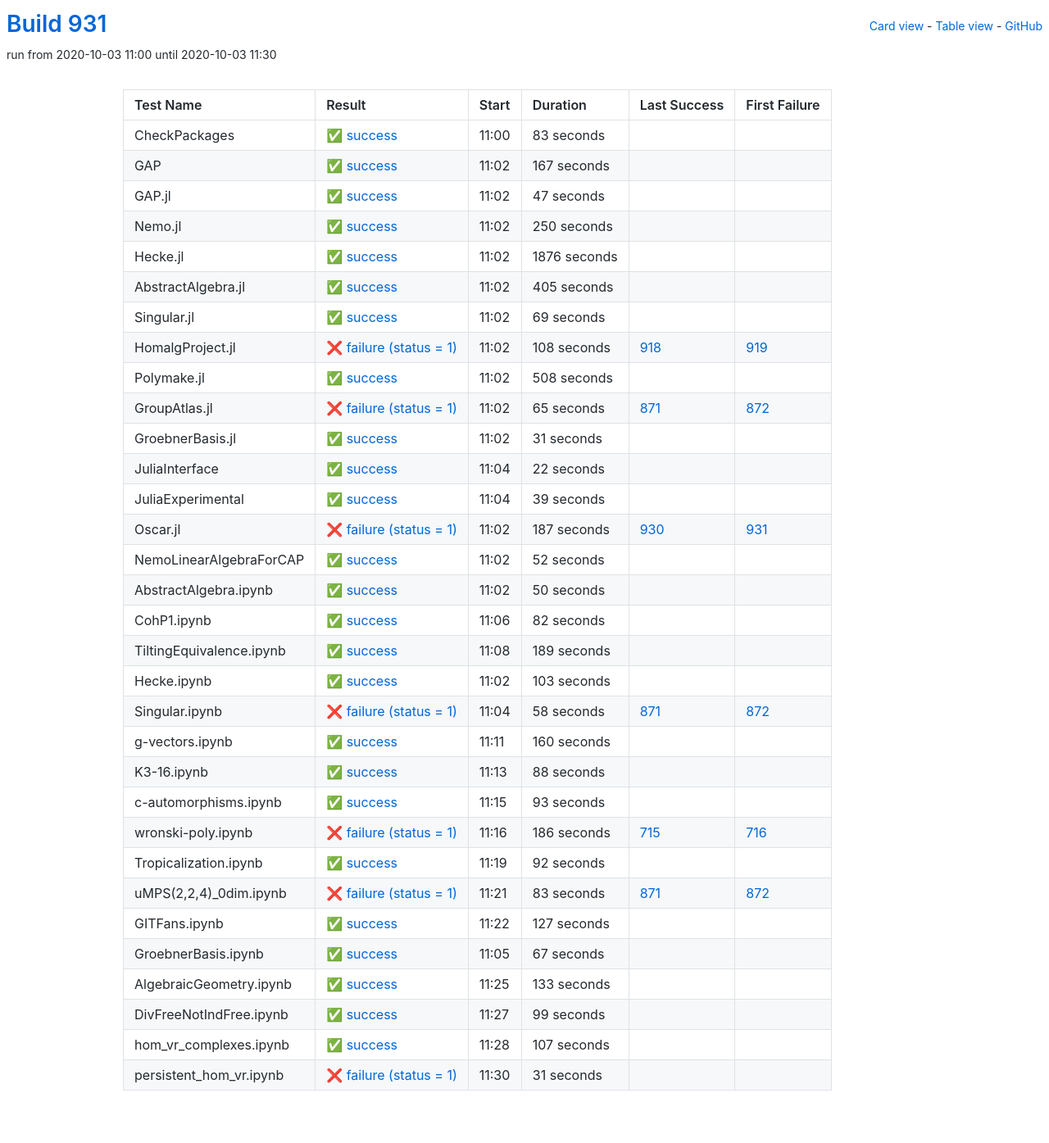
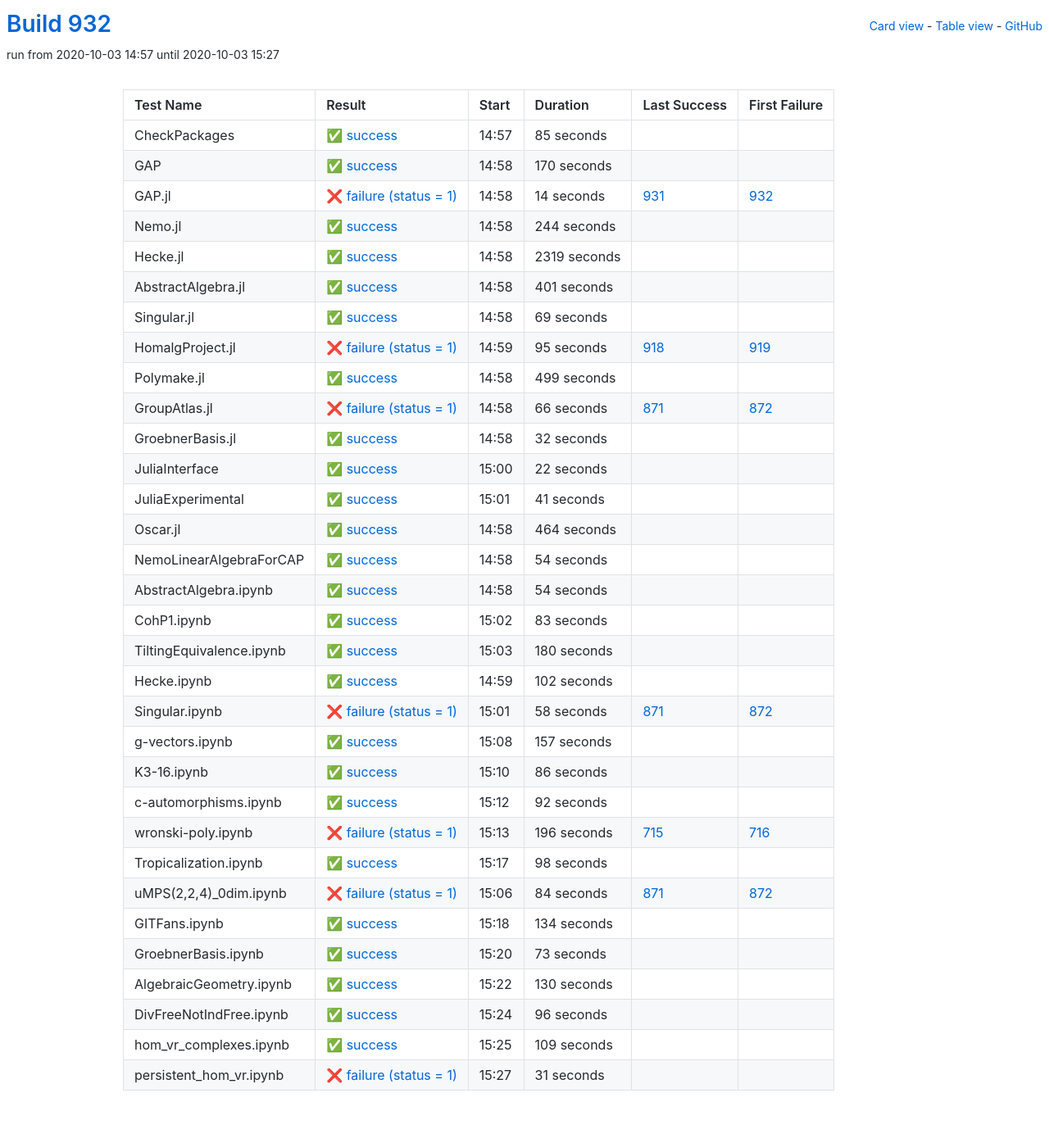
Before and after one commit to oscar-system/oscar-ci-status-stable, a Jekyll site: the page built from table.html, in a window 1280 px wide. Shown: the whole page at 82% size. Built offline with Jekyll 4.4.1, drawn with Linux system fonts in a browser that asks for light colours.

Commit message:
Build #932

```diff
--- a/_data/ci.yml
+++ b/_data/ci.yml
@@ -1,6 +1,6 @@
 ---
-build: 931
-build_url: https://oscarci.mathematik.uni-kl.de/job/oscar-stable/931/
+build: 932
+build_url: https://oscarci.mathematik.uni-kl.de/job/oscar-stable/932/
 job: oscar-stable
 organization: oscar-system
 repo: oscar-ci-status-stable
@@ -8,80 +8,80 @@ repourl: https://github.com/oscar-system/oscar-ci-status-stable
 tests:
 - name: CheckPackages
   id: checkpackages
-  log: https://oscarci.mathematik.uni-kl.de/job/oscar-stable/931/artifact/logs/build-931/CheckPackages.log
-  start: 2020-10-03 11:00
+  log: https://oscarci.mathematik.uni-kl.de/job/oscar-stable/932/artifact/logs/build-932/CheckPackages.log
+  start: 2020-10-03 14:57
   success: true
   exitcode: 0
   status: success
-  duration: 83
+  duration: 85
   last_success: false
   last_success_url:
   first_failure: false
   first_failure_url:
 - name: GAP
   id: gap
-  log: https://oscarci.mathematik.uni-kl.de/job/oscar-stable/931/artifact/logs/build-931/GAP.log
-  start: 2020-10-03 11:02
+  log: https://oscarci.mathematik.uni-kl.de/job/oscar-stable/932/artifact/logs/build-932/GAP.log
+  start: 2020-10-03 14:58
   success: true
   exitcode: 0
   status: success
-  duration: 167
+  duration: 170
   last_success: false
   last_success_url:
   first_failure: false
   first_failure_url:
 - name: GAP.jl
   id: gap-jl
-  log: https://oscarci.mathematik.uni-kl.de/job/oscar-stable/931/artifact/logs/build-931/GAP.jl.log
-  start: 2020-10-03 11:02
+  log: https://oscarci.mathematik.uni-kl.de/job/oscar-stable/932/artifact/logs/build-932/GAP.jl.log
+  start: 2020-10-03 14:58
+  success: false
+  exitcode: 1
+  status: failure
+  duration: 14
+  last_success: 931
+  last_success_url: https://oscarci.mathematik.uni-kl.de/job/oscar-stable/931/
+  first_failure: 932
+  first_failure_url: https://oscarci.mathematik.uni-kl.de/job/oscar-stable/932/
+- name: Nemo.jl
+  id: nemo-jl
+  log: https://oscarci.mathematik.uni-kl.de/job/oscar-stable/932/artifact/logs/build-932/Nemo.jl.log
+  start: 2020-10-03 14:58
   success: true
   exitcode: 0
   status: success
-  duration: 47
-  last_success: false
-  last_success_url:
-  first_failure: false
-  first_failure_url:
-- name: Nemo.jl
-  id: nemo-jl
-  log: https://oscarci.mathematik.uni-kl.de/job/oscar-stable/931/artifact/logs/build-931/Nemo.jl.log
-  start: 2020-10-03 11:02
-  success: true
-  exitcode: 0
-  status: success
-  duration: 250
+  duration: 244
   last_success: false
   last_success_url:
   first_failure: false
   first_failure_url:
 - name: Hecke.jl
   id: hecke-jl
-  log: https://oscarci.mathematik.uni-kl.de/job/oscar-stable/931/artifact/logs/build-931/Hecke.jl.log
-  start: 2020-10-03 11:02
+  log: https://oscarci.mathematik.uni-kl.de/job/oscar-stable/932/artifact/logs/build-932/Hecke.jl.log
+  start: 2020-10-03 14:58
   success: true
   exitcode: 0
   status: success
-  duration: 1876
+  duration: 2319
   last_success: false
   last_success_url:
   first_failure: false
   first_failure_url:
 - name: AbstractAlgebra.jl
   id: abstractalgebra-jl
-  log: https://oscarci.mathematik.uni-kl.de/job/oscar-stable/931/artifact/logs/build-931/AbstractAlgebra.jl.log
-  start: 2020-10-03 11:02
+  log: https://oscarci.mathematik.uni-kl.de/job/oscar-stable/932/artifact/logs/build-932/AbstractAlgebra.jl.log
+  start: 2020-10-03 14:58
   success: true
   exitcode: 0
   status: success
-  duration: 405
+  duration: 401
   last_success: false
   last_success_url:
   first_failure: false
   first_failure_url:
 - name: Singular.jl
   id: singular-jl
-  log: https://oscarci.mathematik.uni-kl.de/job/oscar-stable/931/artifact/logs/build-931/Singular.jl.log
-  start: 2020-10-03 11:02
+  log: https://oscarci.mathematik.uni-kl.de/job/oscar-stable/932/artifact/logs/build-932/Singular.jl.log
+  start: 2020-10-03 14:58
   success: true
   exitcode: 0
   status: success
@@ -92,56 +92,56 @@ tests:
   first_failure_url:
 - name: HomalgProject.jl
   id: homalgproject-jl
-  log: https://oscarci.mathematik.uni-kl.de/job/oscar-stable/931/artifact/logs/build-931/HomalgProject.jl.log
-  start: 2020-10-03 11:02
+  log: https://oscarci.mathematik.uni-kl.de/job/oscar-stable/932/artifact/logs/build-932/HomalgProject.jl.log
+  start: 2020-10-03 14:59
   success: false
   exitcode: 1
   status: failure
-  duration: 108
+  duration: 95
   last_success: 918
   last_success_url: https://oscarci.mathematik.uni-kl.de/job/oscar-stable/918/
   first_failure: 919
   first_failure_url: https://oscarci.mathematik.uni-kl.de/job/oscar-stable/919/
 - name: Polymake.jl
   id: polymake-jl
-  log: https://oscarci.mathematik.uni-kl.de/job/oscar-stable/931/artifact/logs/build-931/Polymake.jl.log
-  start: 2020-10-03 11:02
+  log: https://oscarci.mathematik.uni-kl.de/job/oscar-stable/932/artifact/logs/build-932/Polymake.jl.log
+  start: 2020-10-03 14:58
   success: true
   exitcode: 0
   status: success
-  duration: 508
+  duration: 499
   last_success: false
   last_success_url:
   first_failure: false
   first_failure_url:
 - name: GroupAtlas.jl
   id: groupatlas-jl
-  log: https://oscarci.mathematik.uni-kl.de/job/oscar-stable/931/artifact/logs/build-931/GroupAtlas.jl.log
-  start: 2020-10-03 11:02
+  log: https://oscarci.mathematik.uni-kl.de/job/oscar-stable/932/artifact/logs/build-932/GroupAtlas.jl.log
+  start: 2020-10-03 14:58
   success: false
   exitcode: 1
   status: failure
-  duration: 65
+  duration: 66
   last_success: 871
   last_success_url: https://oscarci.mathematik.uni-kl.de/job/oscar-stable/871/
   first_failure: 872
   first_failure_url: https://oscarci.mathematik.uni-kl.de/job/oscar-stable/872/
 - name: GroebnerBasis.jl
   id: groebnerbasis-jl
-  log: https://oscarci.mathematik.uni-kl.de/job/oscar-stable/931/artifact/logs/build-931/GroebnerBasis.jl.log
-  start: 2020-10-03 11:02
+  log: https://oscarci.mathematik.uni-kl.de/job/oscar-stable/932/artifact/logs/build-932/GroebnerBasis.jl.log
+  start: 2020-10-03 14:58
   success: true
   exitcode: 0
   status: success
-  duration: 31
+  duration: 32
   last_success: false
   last_success_url:
   first_failure: false
   first_failure_url:
 - name: JuliaInterface
   id: juliainterface
-  log: https://oscarci.mathematik.uni-kl.de/job/oscar-stable/931/artifact/logs/build-931/JuliaInterface.log
-  start: 2020-10-03 11:04
+  log: https://oscarci.mathematik.uni-kl.de/job/oscar-stable/932/artifact/logs/build-932/JuliaInterface.log
+  start: 2020-10-03 15:00
   success: true
   exitcode: 0
   status: success
@@ -152,92 +152,92 @@ tests:
   first_failure_url:
 - name: JuliaExperimental
   id: juliaexperimental
-  log: https://oscarci.mathematik.uni-kl.de/job/oscar-stable/931/artifact/logs/build-931/JuliaExperimental.log
-  start: 2020-10-03 11:04
+  log: https://oscarci.mathematik.uni-kl.de/job/oscar-stable/932/artifact/logs/build-932/JuliaExperimental.log
+  start: 2020-10-03 15:01
   success: true
   exitcode: 0
   status: success
-  duration: 39
+  duration: 41
   last_success: false
   last_success_url:
   first_failure: false
   first_failure_url:
 - name: Oscar.jl
   id: oscar-jl
-  log: https://oscarci.mathematik.uni-kl.de/job/oscar-stable/931/artifact/logs/build-931/Oscar.jl.log
-  start: 2020-10-03 11:02
-  success: false
-  exitcode: 1
-  status: failure
-  duration: 187
-  last_success: 930
-  last_success_url: https://oscarci.mathematik.uni-kl.de/job/oscar-stable/930/
-  first_failure: 931
-  first_failure_url: https://oscarci.mathematik.uni-kl.de/job/oscar-stable/931/
-- name: NemoLinearAlgebraForCAP
-  id: nemolinearalgebraforcap
-  log: https://oscarci.mathematik.uni-kl.de/job/oscar-stable/931/artifact/logs/build-931/NemoLinearAlgebraForCAP.log
-  start: 2020-10-03 11:02
+  log: https://oscarci.mathematik.uni-kl.de/job/oscar-stable/932/artifact/logs/build-932/Oscar.jl.log
+  start: 2020-10-03 14:58
   success: true
   exitcode: 0
   status: success
-  duration: 52
+  duration: 464
+  last_success: false
+  last_success_url:
+  first_failure: false
+  first_failure_url:
+- name: NemoLinearAlgebraForCAP
+  id: nemolinearalgebraforcap
+  log: https://oscarci.mathematik.uni-kl.de/job/oscar-stable/932/artifact/logs/build-932/NemoLinearAlgebraForCAP.log
+  start: 2020-10-03 14:58
+  success: true
+  exitcode: 0
+  status: success
+  duration: 54
   last_success: false
   last_success_url:
   first_failure: false
   first_failure_url:
 - name: AbstractAlgebra.ipynb
   id: abstractalgebra-ipynb
-  log: https://oscarci.mathematik.uni-kl.de/job/oscar-stable/931/artifact/logs/build-931/AbstractAlgebra.ipynb.log
-  start: 2020-10-03 11:02
+  log: https://oscarci.mathematik.uni-kl.de/job/oscar-stable/932/artifact/logs/build-932/AbstractAlgebra.ipynb.log
+  start: 2020-10-03 14:58
   success: true
   exitcode: 0
   status: success
-  duration: 50
+  duration: 54
   last_success: false
   last_success_url:
   first_failure: false
   first_failure_url:
 - name: CohP1.ipynb
   id: cohp1-ipynb
-  log: https://oscarci.mathematik.uni-kl.de/job/oscar-stable/931/artifact/logs/build-931/CohP1.ipynb.log
-  start: 2020-10-03 11:06
+  log: https://oscarci.mathematik.uni-kl.de/job/oscar-stable/932/artifact/logs/build-932/CohP1.ipynb.log
+  start: 2020-10-03 15:02
   success: true
   exitcode: 0
   status: success
-  duration: 82
+  duration: 83
   last_success: false
   last_success_url:
   first_failure: false
   first_failure_url:
 - name: TiltingEquivalence.ipynb
   id: tiltingequivalence-ipynb
-  log: https://oscarci.mathematik.uni-kl.de/job/oscar-stable/931/artifact/logs/build-931/TiltingEquivalence.ipynb.log
-  start: 2020-10-03 11:08
+  log: https://oscarci.mathematik.uni-kl.de/job/oscar-stable/932/artifact/logs/build-932/TiltingEquivalence.ipynb.log
+  start: 2020-10-03 15:03
   success: true
   exitcode: 0
   status: success
-  duration: 189
+  duration: 180
   last_success: false
   last_success_url:
   first_failure: false
   first_failure_url:
 - name: Hecke.ipynb
   id: hecke-ipynb
-  log: https://oscarci.mathematik.uni-kl.de/job/oscar-stable/931/artifact/logs/build-931/Hecke.ipynb.log
-  start: 2020-10-03 11:02
+  log: https://oscarci.mathematik.uni-kl.de/job/oscar-stable/932/artifact/logs/build-932/Hecke.ipynb.log
+  start: 2020-10-03 14:59
   success: true
   exitcode: 0
   status: success
-  duration: 103
+  duration: 102
   last_success: false
   last_success_url:
   first_failure: false
   first_failure_url:
 - name: Singular.ipynb
   id: singular-ipynb
-  log: https://oscarci.mathematik.uni-kl.de/job/oscar-stable/931/artifact/logs/build-931/Singular.ipynb.log
-  start: 2020-10-03 11:04
+  log: https://oscarci.mathematik.uni-kl.de/job/oscar-stable/932/artifact/logs/build-932/Singular.ipynb.log
+  start: 2020-10-03 15:01
   success: false
   exitcode: 1
   status: failure
@@ -248,56 +248,32 @@ tests:
   first_failure_url: https://oscarci.mathematik.uni-kl.de/job/oscar-stable/872/
 - name: g-vectors.ipynb
   id: g-vectors-ipynb
-  log: https://oscarci.mathematik.uni-kl.de/job/oscar-stable/931/artifact/logs/build-931/g-vectors.ipynb.log
-  start: 2020-10-03 11:11
+  log: https://oscarci.mathematik.uni-kl.de/job/oscar-stable/932/artifact/logs/build-932/g-vectors.ipynb.log
+  start: 2020-10-03 15:08
   success: true
   exitcode: 0
   status: success
-  duration: 160
+  duration: 157
   last_success: false
   last_success_url:
   first_failure: false
   first_failure_url:
 - name: K3-16.ipynb
   id: k3-16-ipynb
-  log: https://oscarci.mathematik.uni-kl.de/job/oscar-stable/931/artifact/logs/build-931/K3-16.ipynb.log
-  start: 2020-10-03 11:13
+  log: https://oscarci.mathematik.uni-kl.de/job/oscar-stable/932/artifact/logs/build-932/K3-16.ipynb.log
+  start: 2020-10-03 15:10
   success: true
   exitcode: 0
   status: success
-  duration: 88
+  duration: 86
   last_success: false
   last_success_url:
   first_failure: false
   first_failure_url:
 - name: c-automorphisms.ipynb
   id: c-automorphisms-ipynb
-  log: https://oscarci.mathematik.uni-kl.de/job/oscar-stable/931/artifact/logs/build-931/c-automorphisms.ipynb.log
-  start: 2020-10-03 11:15
-  success: true
-  exitcode: 0
-  status: success
-  duration: 93
-  last_success: false
-  last_success_url:
-  first_failure: false
-  first_failure_url:
-- name: wronski-poly.ipynb
-  id: wronski-poly-ipynb
-  log: https://oscarci.mathematik.uni-kl.de/job/oscar-stable/931/artifact/logs/build-931/wronski-poly.ipynb.log
-  start: 2020-10-03 11:16
-  success: false
-  exitcode: 1
-  status: failure
-  duration: 186
-  last_success: 715
-  last_success_url: https://oscarci.mathematik.uni-kl.de/job/oscar-stable/715/
-  first_failure: 716
-  first_failure_url: https://oscarci.mathematik.uni-kl.de/job/oscar-stable/716/
-- name: Tropicalization.ipynb
-  id: tropicalization-ipynb
-  log: https://oscarci.mathematik.uni-kl.de/job/oscar-stable/931/artifact/logs/build-931/Tropicalization.ipynb.log
-  start: 2020-10-03 11:19
+  log: https://oscarci.mathematik.uni-kl.de/job/oscar-stable/932/artifact/logs/build-932/c-automorphisms.ipynb.log
+  start: 2020-10-03 15:12
   success: true
   exitcode: 0
   status: success
@@ -306,82 +282,106 @@ tests:
   last_success_url:
   first_failure: false
   first_failure_url:
-- name: uMPS(2,2,4)_0dim.ipynb
-  id: umps-2-2-4-0dim-ipynb
-  log: https://oscarci.mathematik.uni-kl.de/job/oscar-stable/931/artifact/logs/build-931/uMPS-2-2-4-_0dim.ipynb.log
-  start: 2020-10-03 11:21
+- name: wronski-poly.ipynb
+  id: wronski-poly-ipynb
+  log: https://oscarci.mathematik.uni-kl.de/job/oscar-stable/932/artifact/logs/build-932/wronski-poly.ipynb.log
+  start: 2020-10-03 15:13
   success: false
   exitcode: 1
   status: failure
-  duration: 83
+  duration: 196
+  last_success: 715
+  last_success_url: https://oscarci.mathematik.uni-kl.de/job/oscar-stable/715/
+  first_failure: 716
+  first_failure_url: https://oscarci.mathematik.uni-kl.de/job/oscar-stable/716/
+- name: Tropicalization.ipynb
+  id: tropicalization-ipynb
+  log: https://oscarci.mathematik.uni-kl.de/job/oscar-stable/932/artifact/logs/build-932/Tropicalization.ipynb.log
+  start: 2020-10-03 15:17
+  success: true
+  exitcode: 0
+  status: success
+  duration: 98
+  last_success: false
+  last_success_url:
+  first_failure: false
+  first_failure_url:
+- name: uMPS(2,2,4)_0dim.ipynb
+  id: umps-2-2-4-0dim-ipynb
+  log: https://oscarci.mathematik.uni-kl.de/job/oscar-stable/932/artifact/logs/build-932/uMPS-2-2-4-_0dim.ipynb.log
+  start: 2020-10-03 15:06
+  success: false
+  exitcode: 1
+  status: failure
+  duration: 84
   last_success: 871
   last_success_url: https://oscarci.mathematik.uni-kl.de/job/oscar-stable/871/
   first_failure: 872
   first_failure_url: https://oscarci.mathematik.uni-kl.de/job/oscar-stable/872/
 - name: GITFans.ipynb
   id: gitfans-ipynb
-  log: https://oscarci.mathematik.uni-kl.de/job/oscar-stable/931/artifact/logs/build-931/GITFans.ipynb.log
-  start: 2020-10-03 11:22
+  log: https://oscarci.mathematik.uni-kl.de/job/oscar-stable/932/artifact/logs/build-932/GITFans.ipynb.log
+  start: 2020-10-03 15:18
   success: true
   exitcode: 0
   status: success
-  duration: 127
+  duration: 134
   last_success: false
   last_success_url:
   first_failure: false
   first_failure_url:
 - name: GroebnerBasis.ipynb
   id: groebnerbasis-ipynb
-  log: https://oscarci.mathematik.uni-kl.de/job/oscar-stable/931/artifact/logs/build-931/GroebnerBasis.ipynb.log
-  start: 2020-10-03 11:05
+  log: https://oscarci.mathematik.uni-kl.de/job/oscar-stable/932/artifact/logs/build-932/GroebnerBasis.ipynb.log
+  start: 2020-10-03 15:20
   success: true
   exitcode: 0
   status: success
-  duration: 67
+  duration: 73
   last_success: false
   last_success_url:
   first_failure: false
   first_failure_url:
 - name: AlgebraicGeometry.ipynb
   id: algebraicgeometry-ipynb
-  log: https://oscarci.mathematik.uni-kl.de/job/oscar-stable/931/artifact/logs/build-931/AlgebraicGeometry.ipynb.log
-  start: 2020-10-03 11:25
+  log: https://oscarci.mathematik.uni-kl.de/job/oscar-stable/932/artifact/logs/build-932/AlgebraicGeometry.ipynb.log
+  start: 2020-10-03 15:22
   success: true
   exitcode: 0
   status: success
-  duration: 133
+  duration: 130
   last_success: false
   last_success_url:
   first_failure: false
   first_failure_url:
 - name: DivFreeNotIndFree.ipynb
   id: divfreenotindfree-ipynb
-  log: https://oscarci.mathematik.uni-kl.de/job/oscar-stable/931/artifact/logs/build-931/DivFreeNotIndFree.ipynb.log
-  start: 2020-10-03 11:27
+  log: https://oscarci.mathematik.uni-kl.de/job/oscar-stable/932/artifact/logs/build-932/DivFreeNotIndFree.ipynb.log
+  start: 2020-10-03 15:24
   success: true
   exitcode: 0
   status: success
-  duration: 99
+  duration: 96
   last_success: false
   last_success_url:
   first_failure: false
   first_failure_url:
 - name: hom_vr_complexes.ipynb
   id: hom-vr-complexes-ipynb
-  log: https://oscarci.mathematik.uni-kl.de/job/oscar-stable/931/artifact/logs/build-931/hom_vr_complexes.ipynb.log
-  start: 2020-10-03 11:28
+  log: https://oscarci.mathematik.uni-kl.de/job/oscar-stable/932/artifact/logs/build-932/hom_vr_complexes.ipynb.log
+  start: 2020-10-03 15:25
   success: true
   exitcode: 0
   status: success
-  duration: 107
+  duration: 109
   last_success: false
   last_success_url:
   first_failure: false
   first_failure_url:
 - name: persistent_hom_vr.ipynb
   id: persistent-hom-vr-ipynb
-  log: https://oscarci.mathematik.uni-kl.de/job/oscar-stable/931/artifact/logs/build-931/persistent_hom_vr.ipynb.log
-  start: 2020-10-03 11:30
+  log: https://oscarci.mathematik.uni-kl.de/job/oscar-stable/932/artifact/logs/build-932/persistent_hom_vr.ipynb.log
+  start: 2020-10-03 15:27
   success: false
   exitcode: 1
   status: failure
```
Also changed, not shown: README.md.
